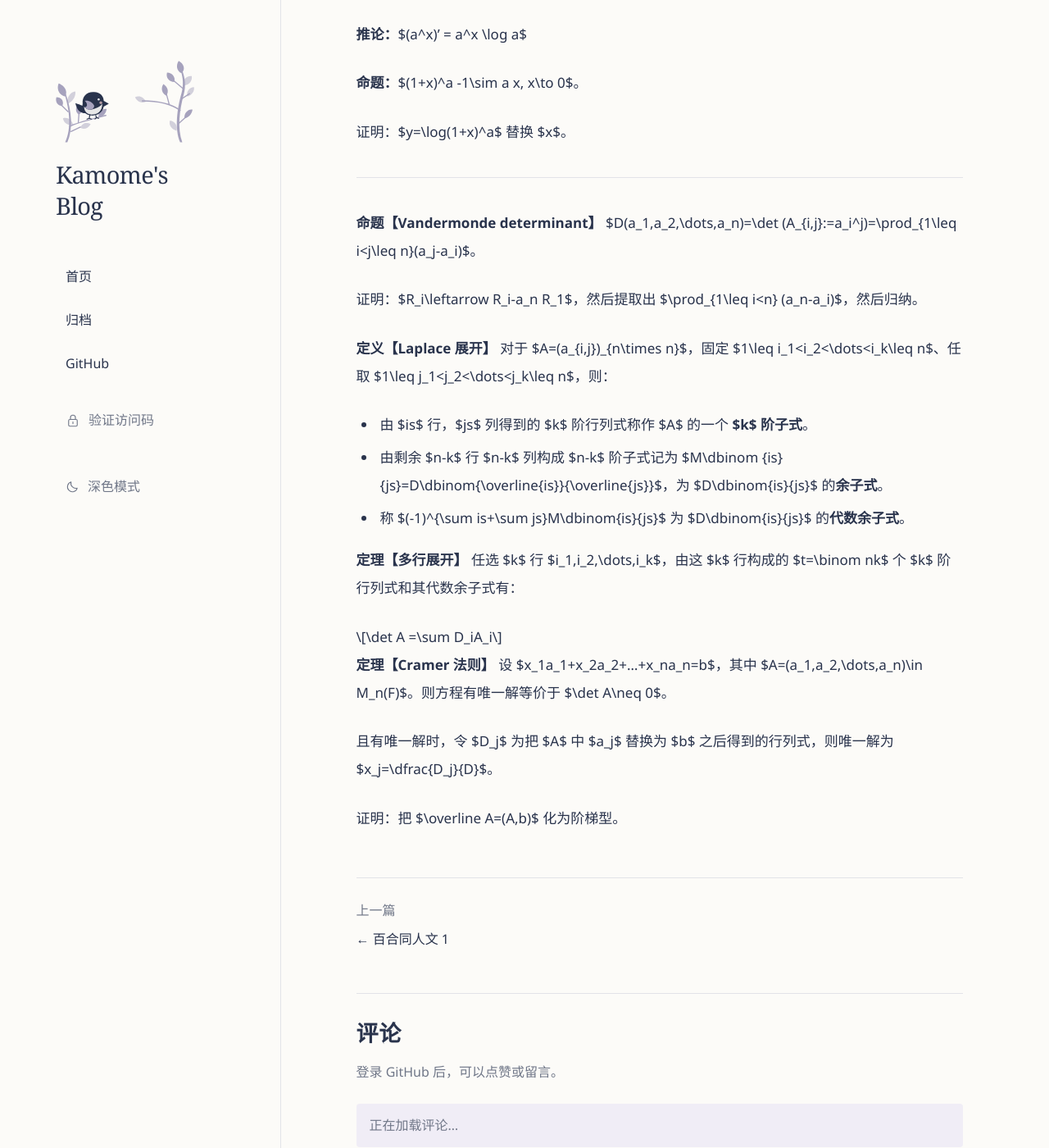
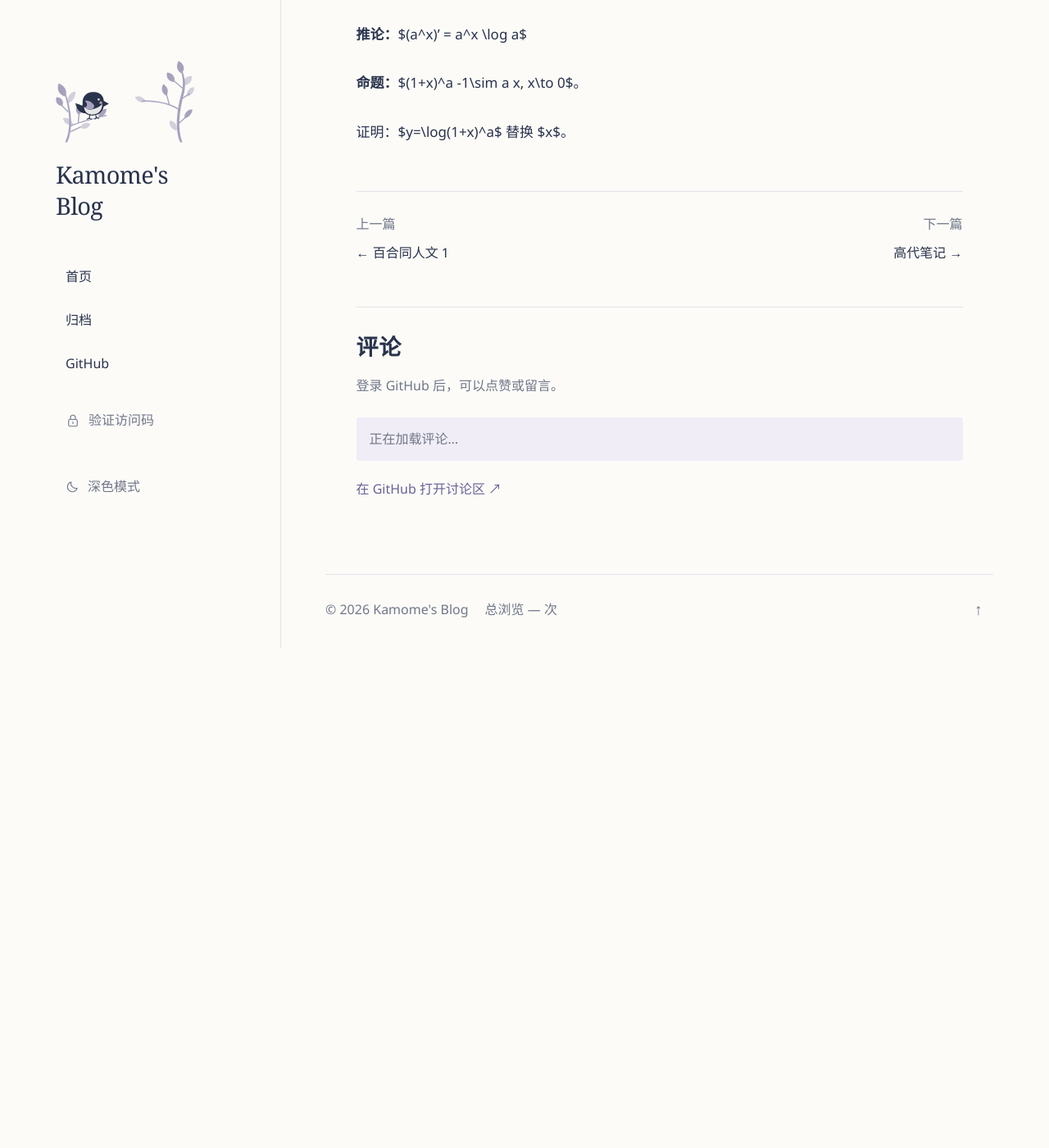
Before and after one commit to ushg8877/ushg8877.github.io, a Jekyll site: the page built from _posts/2026-10-19-note.md, in a window 1280 px wide and 1400 px high, scrolled down 1150 px. Shown: the whole window at 82% size. Built offline with Jekyll 4.4.1, drawn with Linux system fonts in a browser that asks for light colours; a script that is not in the unit is left out; comment, search, counter and statistics services are not loaded; after the commit the page ends 1941 px from its top, so only the background shows below that; some of the changed text lies outside the part shown.

Commit message:
Update blog from local manager

```diff
--- a/_posts/2026-10-19-note.md
+++ b/_posts/2026-10-19-note.md
@@ -36,31 +36,3 @@ $\sin x < x < \tan x$ 所以 $\cos x < \frac{\sin x}{x}< 1$。
 **命题：**$(1+x)^a -1\sim a x, x\to 0$。
 
 证明：$y=\log(1+x)^a$ 替换 $x$。
-
----
-
-**命题【Vandermonde determinant】**
-$D(a_1,a_2,\dots,a_n)=\det (A_{i,j}:=a_i^j)=\prod_{1\leq i<j\leq n}(a_j-a_i)$。
-
-证明：$R_i\leftarrow R_i-a_n R_1$，然后提取出 $\prod_{1\leq i<n} (a_n-a_i)$，然后归纳。
-
-**定义【Laplace 展开】**
-对于 $A=(a_{i,j})_{n\times n}$，固定 $1\leq i_1<i_2<\dots<i_k\leq n$、任取 $1\leq j_1<j_2<\dots<j_k\leq n$，则：
-- 由 $is$ 行，$js$ 列得到的 $k$ 阶行列式称作 $A$ 的一个 **$k$ 阶子式**。
-- 由剩余 $n-k$ 行 $n-k$ 列构成 $n-k$ 阶子式记为 $M\dbinom {is} {js}=D\dbinom{\overline{is}}{\overline{js}}$，为 $D\dbinom{is}{js}$ 的**余子式**。
-- 称 $(-1)^{\sum is+\sum js}M\dbinom{is}{js}$ 为 $D\dbinom{is}{js}$ 的**代数余子式**。
-
-**定理【多行展开】**
-任选 $k$ 行 $i_1,i_2,\dots,i_k$，由这 $k$ 行构成的 $t=\binom nk$ 个 $k$ 阶行列式和其代数余子式有：
-
-$$
-\det A =\sum D_iA_i
-$$
-
-**定理【Cramer 法则】**
-设 $x_1a_1+x_2a_2+...+x_na_n=b$，其中 $A=(a_1,a_2,\dots,a_n)\in M_n(F)$。则方程有唯一解等价于 $\det A\neq 0$。
-
-且有唯一解时，令 $D_j$ 为把 $A$ 中 $a_j$ 替换为 $b$ 之后得到的行列式，则唯一解为 $x_j=\dfrac{D_j}{D}$。
-
-
-证明：把 $\overline A=(A,b)$ 化为阶梯型。
--- /dev/null
+++ b/assets/access/articles/e33a16787531067f16624dfbbd650a50.json
@@ -0,0 +1 @@
+{"codes":[{"id":"9286338871c00e36cd04ef9a8d71facfc6547c33f24f05b40f5eb2e413e1b0da","iv":"R-PZXWvcz5G5_dnH","rounds":600000,"salt":"RWN0l3saUzhFdf9lfL14Kw","wrapped_key":"mUhGIccHYvIPgOkU3wjv1sh9QcMih_qgAADTvMT2StRlvZn9kj1s8dEnXTvIUIIg"}],"epoch":"b886aed4d7887cad633002d40d3ddbcd","version":1}
```
Also changed, not shown: other parts of _posts/2026-10-19-note.md (+2 -2 lines), _posts/2026-10-21-gd-note.md (added, +34 -0 lines).
